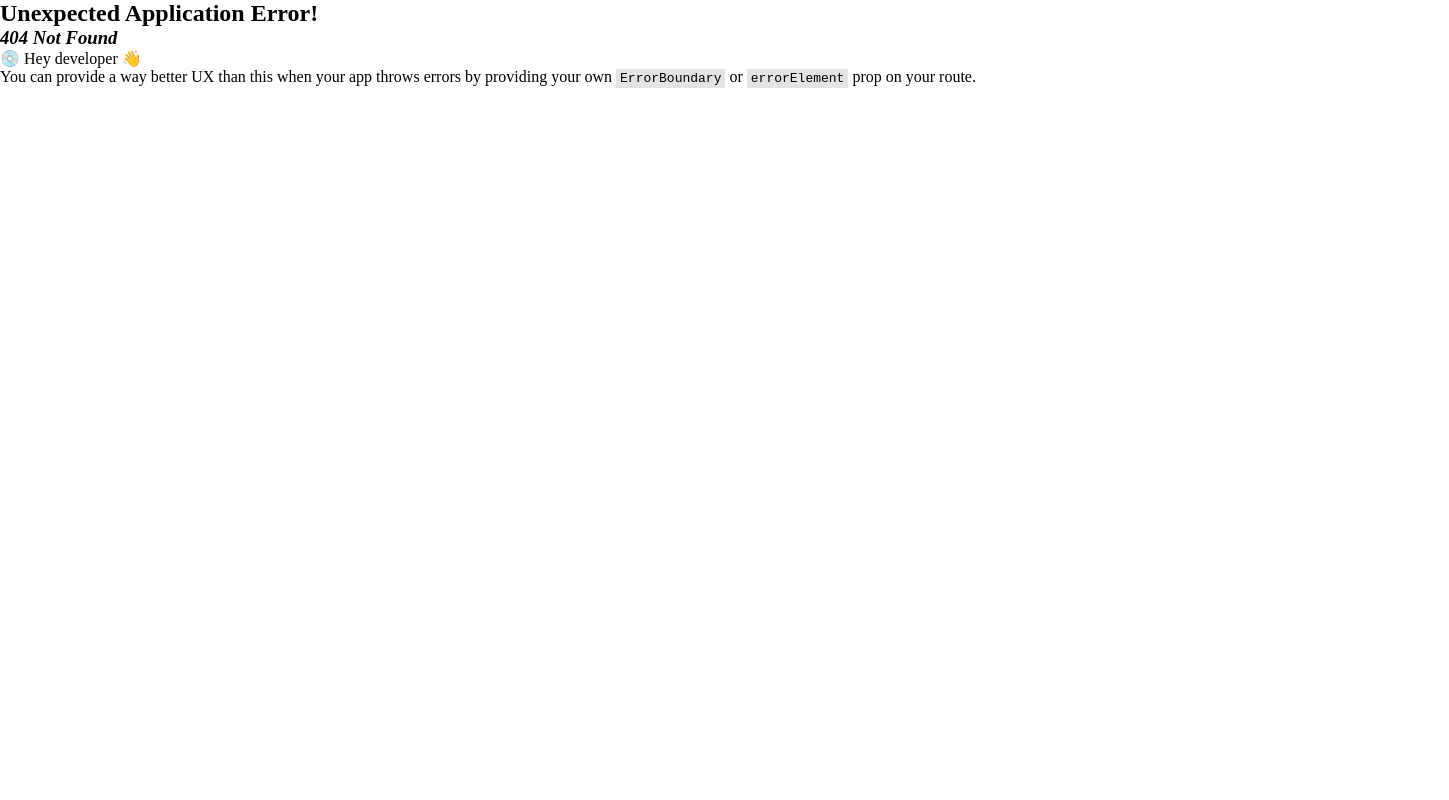
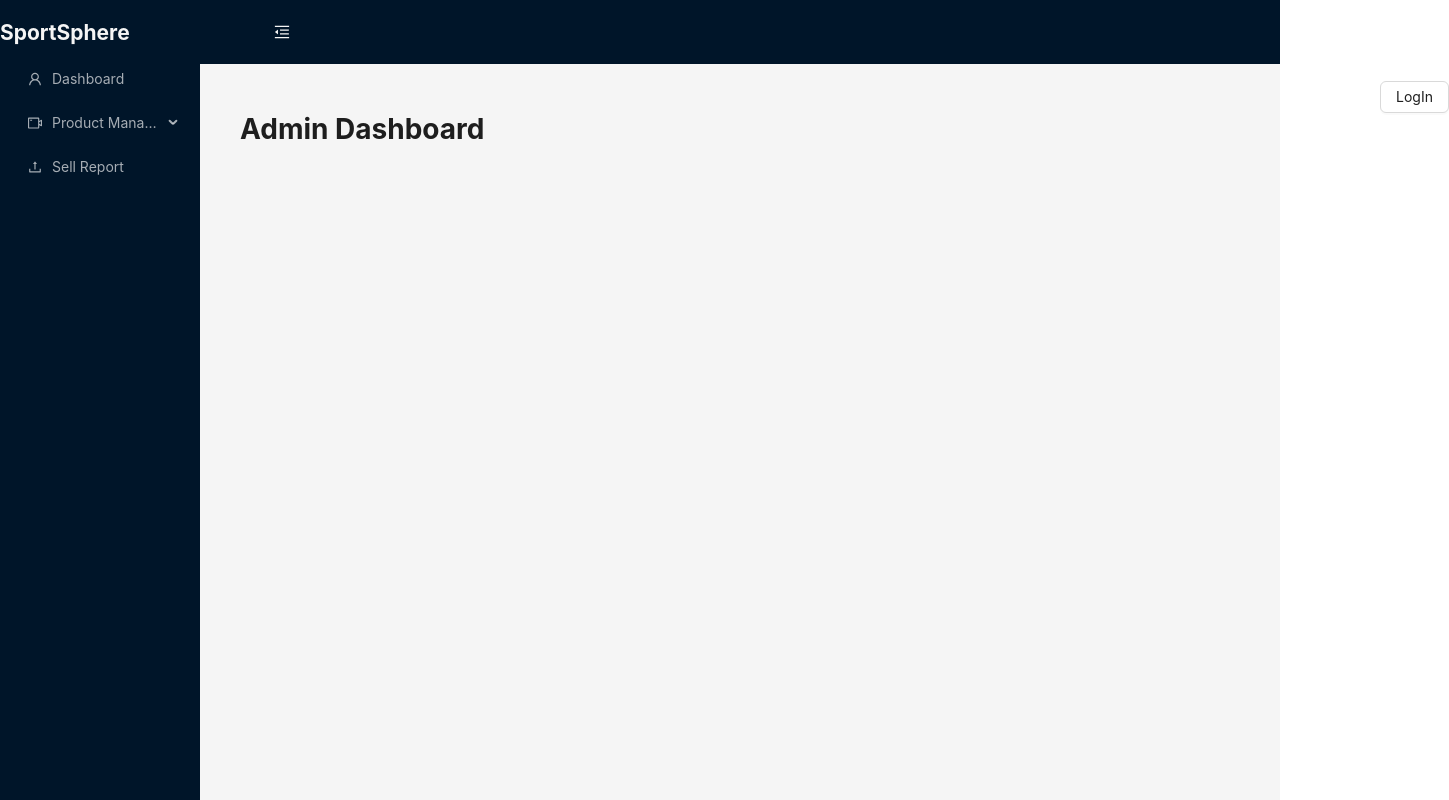
Before and after one commit to Rakibhasaniu/AportSphere-front-end, a React (Vite) app: page /admin in a window 1280 px wide. Before the commit this address had no page. Shown: the whole page, 1449 px wide, since content can reach past the window. Built offline with nearby package versions, Linux system fonts and the light colour scheme.

Commit message:
admin layout created

```diff
--- a/src/components/layout/Main.tsx
+++ b/src/components/layout/Main.tsx
@@ -7,15 +7,15 @@ import {
   VideoCameraOutlined,
 } from '@ant-design/icons';
 import { Button, Layout, Menu, MenuProps } from 'antd';
-import { Outlet } from 'react-router-dom';
+import { NavLink, Outlet } from 'react-router-dom';
 
 const { Header, Sider, Content } = Layout;
 
 const items:MenuProps['items']=[
     {
-      key: '1',
+      key: 'dashboard ',
       icon: <UserOutlined />,
-      label: 'Dashboard',
+      label: <NavLink to="/admin">Dashboard</NavLink>,
     },
     {
       key: '2',
@@ -24,28 +24,29 @@ const items:MenuProps['items']=[
       children:[
         {
             key: '2-1',
-            label: 'Products',
+            label: <NavLink to="/product">Products</NavLink>,
         },
         {
-            key: '2-2',
-            label: 'Add Products',
+            key: 'add-product',
+            label: <NavLink to="/admin/add-product">Add Products</NavLink>,
         },
         {
             key: '2-3',
-            label: 'Manage Products',
-        }
+            label: <NavLink to="/admin/manage-product">Manage Products</NavLink>,
+        },
+        {
+          key: '4',
+          icon: <UserOutlined />,
+          label: <NavLink to="/admin/create-manager">Create Manager</NavLink>,
+      }
       ]
     },
     {
       key: '3',
       icon: <UploadOutlined />,
-      label: 'Sell Report',
+      label:  <NavLink to="/admin/sell-report">Sell Report</NavLink>,
     },
-    {
-        key: '4',
-        icon: <UserOutlined />,
-        label: 'Create Manager',
-    }
+
   ]
 
 const MainLayout = () => {
--- /dev/null
+++ b/src/pages/admin/AdminDashboard.tsx
@@ -0,0 +1,10 @@
+
+const AdminDashboard = () => {
+    return (
+        <div>
+            <h1>Admin Dashboard</h1>
+        </div>
+    );
+};
+
+export default AdminDashboard;
--- /dev/null
+++ b/src/pages/admin/CreateAdmin.tsx
@@ -0,0 +1,10 @@
+
+const CreateAdmin = () => {
+    return (
+        <div>
+            <h1>Create Admin</h1>
+        </div>
+    );
+};
+
+export default CreateAdmin;
--- /dev/null
+++ b/src/pages/admin/CreateManager.tsx
@@ -0,0 +1,10 @@
+
+const CreateManager = () => {
+    return (
+        <div>
+            <h1>Create Manager</h1>
+        </div>
+    );
+};
+
+export default CreateManager;
--- /dev/null
+++ b/src/pages/admin/SellReport.tsx
@@ -0,0 +1,10 @@
+
+const SellReport = () => {
+    return (
+        <div>
+            <h1>Sell Report</h1>
+        </div>
+    );
+};
+
+export default SellReport;
--- /dev/null
+++ b/src/pages/product/AddProducts.tsx
@@ -0,0 +1,10 @@
+
+const AddProducts = () => {
+    return (
+        <div>
+            <h1>Add Products</h1>
+        </div>
+    );
+};
+
+export default AddProducts;
--- /dev/null
+++ b/src/pages/product/AllProducts.tsx
@@ -0,0 +1,10 @@
+
+const AllProducts = () => {
+    return (
+        <div>
+            <h1>Products</h1>
+        </div>
+    );
+};
+
+export default AllProducts;
--- /dev/null
+++ b/src/pages/product/ManageProducts.tsx
@@ -0,0 +1,10 @@
+
+const ManageProducts = () => {
+    return (
+        <div>
+            <h1>Manage Products</h1>
+        </div>
+    );
+};
+
+export default ManageProducts;
--- a/src/routes/routes.tsx
+++ b/src/routes/routes.tsx
@@ -4,6 +4,13 @@ import About from "../pages/About";
 import Contact from "../pages/Contact";
 import Login from "../pages/Login";
 import Register from "../pages/Register";
+import AdminDashboard from "../pages/admin/AdminDashboard";
+import CreateAdmin from "../pages/admin/CreateAdmin";
+import CreateManager from "../pages/admin/CreateManager";
+import AllProducts from "../pages/product/AllProducts";
+import AddProducts from "../pages/product/AddProducts";
+import ManageProducts from "../pages/product/ManageProducts";
+import SellReport from "../pages/admin/SellReport";
 
 
 
@@ -19,7 +26,45 @@ const router = createBrowserRouter([
             {
                 path:'contact',
                 element:<Contact />
+            },
+            {
+                path:'product',
+                element:<AllProducts />
             }
+        ]
+    },
+    {
+        path:'/admin',
+        element:<App />,
+        children:[
+            {
+               index:true,
+                element:<AdminDashboard />
+            },
+            {
+               path:'dashboard',
+                element:<AdminDashboard />
+            },
+            {
+               path:'create-admin',
+                element:<CreateAdmin />
+            },
+            {
+               path:'create-manager',
+                element:<CreateManager />
+            },
+            {
+               path:'add-product',
+                element:<AddProducts />
+            },
+            {
+               path:'manage-product',
+                element:<ManageProducts />
+            },
+            {
+               path:'sell-report',
+                element:<SellReport />
+            },
         ]
     },
     {
```
